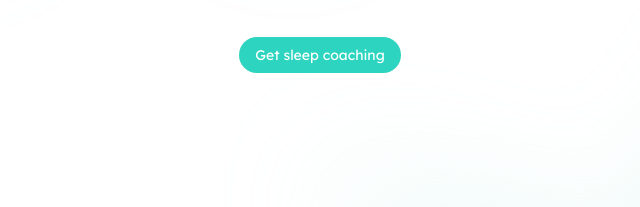
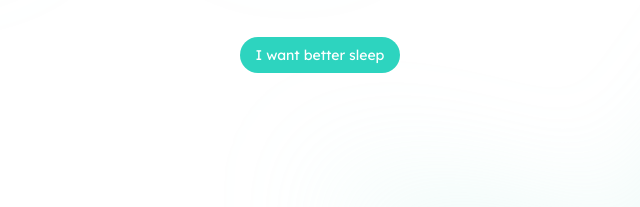
Before and after one commit to Press-Play/sleepand.me, a website: page src/index.html in a window 1280 px wide. Shown: the part 455-662 px from the top of the page, 320-960 px from the left. Drawn offline with Linux system fonts and the light colour scheme; a script that the page names is missing.

Commit message:
I want better sleep

```diff
--- a/src/index.html
+++ b/src/index.html
@@ -93,7 +93,7 @@
           </h1>
           <p class="mx-auto mt-6 max-w-2xl text-lg tracking-tight text-slate-700">Be healthier, happier, and feel more alive with better sleep.</p>
           <div class="mt-10 flex justify-center gap-x-6">
-            <div data-tf-live="01J989D9225WGTDYTHKNY65XMZ" class="group inline-flex items-center justify-center rounded-full py-2 px-4 text-sm font-normal focus:outline-none focus-visible:outline-2 focus-visible:outline-offset-2 bg-teal-400 text-white hover:bg-teal-400/90 hover:text-slate-100 focus-visible:outline-slate-900">Get sleep coaching</div><script src="https://embed.typeform.com/next/embed.js"></script>
+            <div data-tf-live="01J989D9225WGTDYTHKNY65XMZ" class="group inline-flex items-center justify-center rounded-full py-2 px-4 text-sm font-normal focus:outline-none focus-visible:outline-2 focus-visible:outline-offset-2 bg-teal-400 text-white hover:bg-teal-400/90 hover:text-slate-100 focus-visible:outline-slate-900">I want better sleep</div><script src="https://embed.typeform.com/next/embed.js"></script>
             <!-- <a class="group inline-flex ring-1 items-center justify-center rounded-full py-2 px-4 text-sm focus:outline-none ring-slate-200 text-slate-700 hover:text-slate-900 hover:ring-slate-300 active:bg-slate-100 active:text-slate-600 focus-visible:outline-blue-600 focus-visible:ring-slate-300" variant="outline" color="slate" href="https://www.youtube.com/watch?v=dQw4w9WgXcQ">
               <svg aria-hidden="true" class="h-3 w-3 flex-none fill-teal-400 group-active:fill-current">
                 <path d="m9.997 6.91-7.583 3.447A1 1 0 0 1 1 9.447V2.553a1 1 0 0 1 1.414-.91L9.997 5.09c.782.355.782 1.465 0 1.82Z"></path>
```
